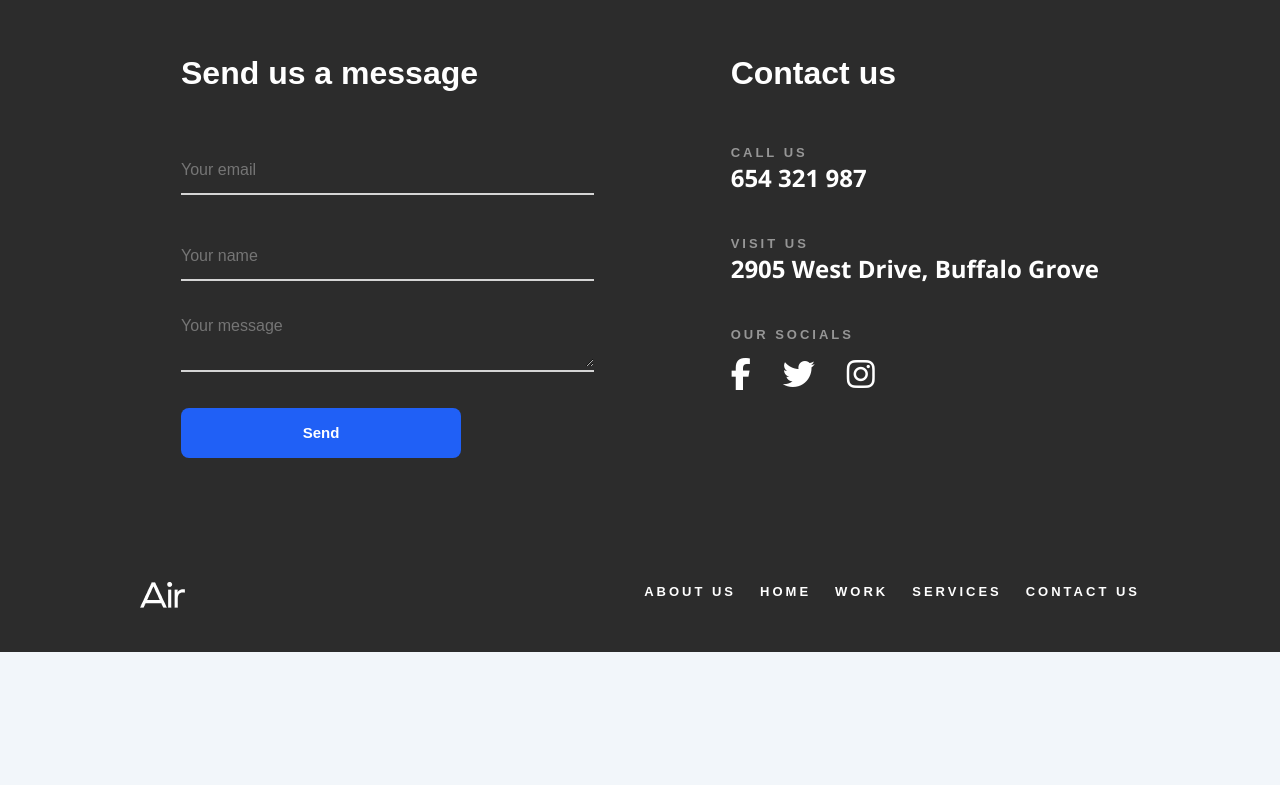
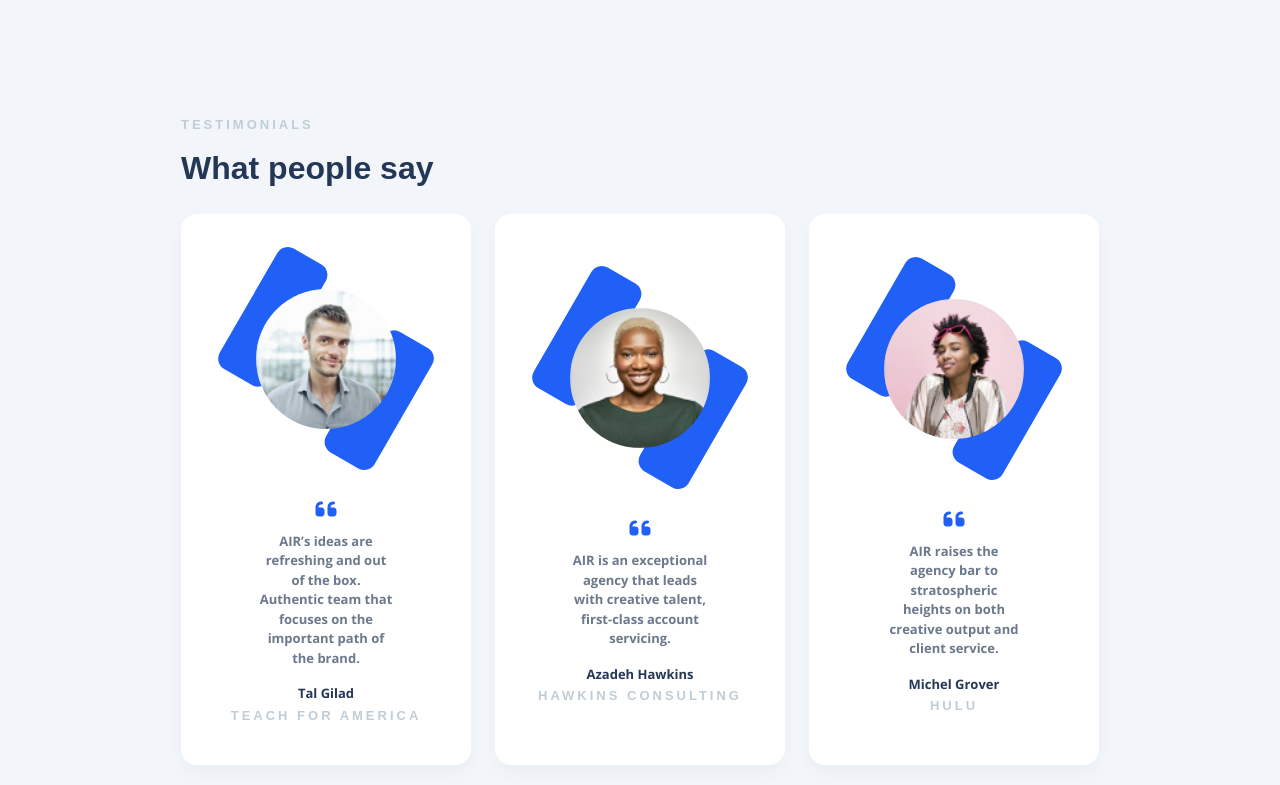
Before and after one commit to dmytro-prontenko/agency, a plain HTML site: page index.html in a window 1280 px wide. Shown: the part 2735-3520 px from the top of the page. Before the commit the page ends 3387 px from the top, so only its background shows below. Drawn offline with nearby package versions, Linux system fonts and the light colour scheme.

Commit message:
feat: testimonials section basic markup and styles added

```diff
--- a/css/style.css
+++ b/css/style.css
@@ -827,9 +827,6 @@ a {
 
 /* -------------Services------------- */
 
-.services {
-}
-
 .services__wrapper {
   display: flex;
   flex-direction: column;
@@ -1048,3 +1045,182 @@ a {
   font-weight: 600;
   line-height: normal;
 }
+
+/* -------------Testimonials------------- */
+
+.testimonials-wrapper {
+  display: flex;
+  flex-direction: column;
+  justify-content: center;
+  align-items: flex-start;
+
+  width: 100%;
+  max-width: var(--max-mob-width);
+  padding: 48px 20px;
+  margin: 0 auto;
+
+  @media screen and (min-width: 768px) {
+    max-width: var(--max-tablet-width);
+    padding: 148px 41px;
+  }
+
+  @media screen and (min-width: 1024px) {
+  }
+
+  @media screen and (min-width: 1440px) {
+    max-width: var(--max-desktop-width);
+  }
+}
+
+.testimonials__subtitle {
+  margin-bottom: 16px;
+  color: var(--section-subtitle);
+  font-family: Poppins, sans-serif;
+  font-size: 13px;
+  font-style: normal;
+  font-weight: 700;
+  line-height: normal;
+  letter-spacing: 3px;
+  text-transform: uppercase;
+}
+
+.testimonials__title {
+  margin-bottom: 24px;
+
+  color: var(--text-darkest);
+  font-family: Poppins, sans-serif;
+  font-size: 32px;
+  font-style: normal;
+  font-weight: 600;
+  line-height: 130%; /* 41.6px */
+}
+
+.picture-wrapper {
+  color: var(--accent-blue);
+  font-size: 1.5rem;
+  margin-bottom: 8px;
+}
+
+.testimonials__list {
+  display: flex;
+  flex-direction: column;
+  justify-content: center;
+  align-items: flex-start;
+  gap: 24px;
+
+  @media screen and (min-width: 1024px) {
+    flex-direction: row;
+    align-items: stretch;
+  }
+}
+
+.testimonials__item {
+  display: flex;
+  flex-direction: column;
+  justify-content: center;
+  align-items: center;
+  padding: 75px 32px 42px;
+  background: var(--text-white);
+  border-radius: 16px;
+  box-shadow: 0px 9px 18px 0px rgba(37, 41, 49, 0.03);
+
+  width: 100%;
+  max-width: var(--max-mob-width);
+  margin: 0 auto;
+
+  @media screen and (min-width: 768px) {
+    max-width: var(--max-tablet-width);
+  }
+}
+
+.testimonials__item-avatar {
+  position: relative;
+  margin-bottom: 67px;
+
+  width: 110px;
+  height: 110px;
+  @media screen and (min-width: 768px) {
+    width: 140px;
+    height: 140px;
+  }
+}
+
+.testimonials__item-avatar img {
+  position: relative;
+  border-radius: 50%;
+  width: 100%;
+
+  z-index: 2;
+}
+
+.testimonials__item-avatar::before {
+  position: absolute;
+  content: "";
+  left: 0;
+  top: 0;
+  transform: translate(-20%, -30%) rotate(30deg);
+  width: 44px;
+  height: 109px;
+  background: var(--accent-blue);
+  border-radius: 12px;
+
+  @media screen and (min-width: 768px) {
+    width: 56px;
+    height: 139px;
+  }
+}
+
+.testimonials__item-avatar::after {
+  position: absolute;
+  content: "";
+  right: 0;
+  top: 0;
+  transform: translate(20%, 30%) rotate(30deg);
+  width: 44px;
+  height: 109px;
+  background: var(--accent-blue);
+  border-radius: 12px;
+
+  @media screen and (min-width: 768px) {
+    width: 56px;
+    height: 139px;
+  }
+}
+
+.testimonials__item-content {
+  color: var(--text-dark);
+  text-align: center;
+  font-family: "Open Sans", sans-serif;
+  font-size: 13px;
+  font-style: normal;
+  font-weight: 600;
+  line-height: 150%; /* 19.5px */
+
+  margin-bottom: 16px;
+  width: 100%;
+
+  @media screen and (min-width: 768px) {
+    max-width: 60%;
+  }
+}
+.testimonials__item-user {
+  color: var(--text-darkest);
+  text-align: center;
+  font-family: "Open Sans", sans-serif;
+  font-size: 13px;
+  font-style: normal;
+  font-weight: 600;
+  line-height: 150%; /* 19.5px */
+  margin-bottom: 4px;
+}
+.testimonials__item-company {
+  color: #c0cdd7;
+  text-align: center;
+  font-family: Poppins, sans-serif;
+  font-size: 13px;
+  font-style: normal;
+  font-weight: 700;
+  line-height: normal;
+  letter-spacing: 3px;
+  text-transform: uppercase;
+}
--- a/index.html
+++ b/index.html
@@ -266,6 +266,66 @@
         </div>
       </section>
 
+      <section class="testimonials" id="testimonials">
+        <div class="testimonials-wrapper">
+          <h4 class="testimonials__subtitle">Testimonials</h4>
+          <h2 class="testimonials__title">What people say</h2>
+          <ul class="testimonials__list">
+            <li class="testimonials__item">
+              <div class="testimonials__item-avatar">
+                <img
+                  src="./assets/testimonials/photo_1.png"
+                  alt="User Image 1"
+                />
+              </div>
+              <div class="picture-wrapper">
+                <i class="fa-solid fa-quote-left"></i>
+              </div>
+              <div class="testimonials__item-content">
+                AIR’s ideas are refreshing and out of the box. Authentic team
+                that focuses on the important path of the brand.
+              </div>
+              <div class="testimonials__item-user">Tal Gilad</div>
+              <div class="testimonials__item-company">Teach for America</div>
+            </li>
+            <li class="testimonials__item">
+              <div class="testimonials__item-avatar">
+                <img
+                  src="./assets/testimonials/photo_2.png"
+                  alt="User Image 2"
+                />
+              </div>
+              <div class="picture-wrapper">
+                <i class="fa-solid fa-quote-left"></i>
+              </div>
+              <div class="testimonials__item-content">
+                AIR is an exceptional agency that leads with creative talent,
+                first-class account servicing.
+              </div>
+              <div class="testimonials__item-user">Azadeh Hawkins</div>
+              <div class="testimonials__item-company">Hawkins Consulting</div>
+            </li>
+            <li class="testimonials__item">
+              <div class="testimonials__item-avatar">
+                <img
+                  src="./assets/testimonials/photo_3.png"
+                  alt="User Image 3"
+                />
+              </div>
+              <div class="picture-wrapper">
+                <i class="fa-solid fa-quote-left"></i>
+              </div>
+              <div class="testimonials__item-content">
+                AIR raises the agency bar to stratospheric heights on both
+                creative output and client service.
+              </div>
+              <div class="testimonials__item-user">Michel Grover</div>
+              <div class="testimonials__item-company">Hulu</div>
+            </li>
+          </ul>
+        </div>
+      </section>
+
       <section id="contacts" class="contacts-section">
         <div class="contacts__section-wrapper">
           <section id="contact-form" class="contact-form">
```
Also changed, not shown: assets/testimonials/photo_1.png (added), assets/testimonials/photo_2.png (added), assets/testimonials/photo_3.png (added), 1 other file.
